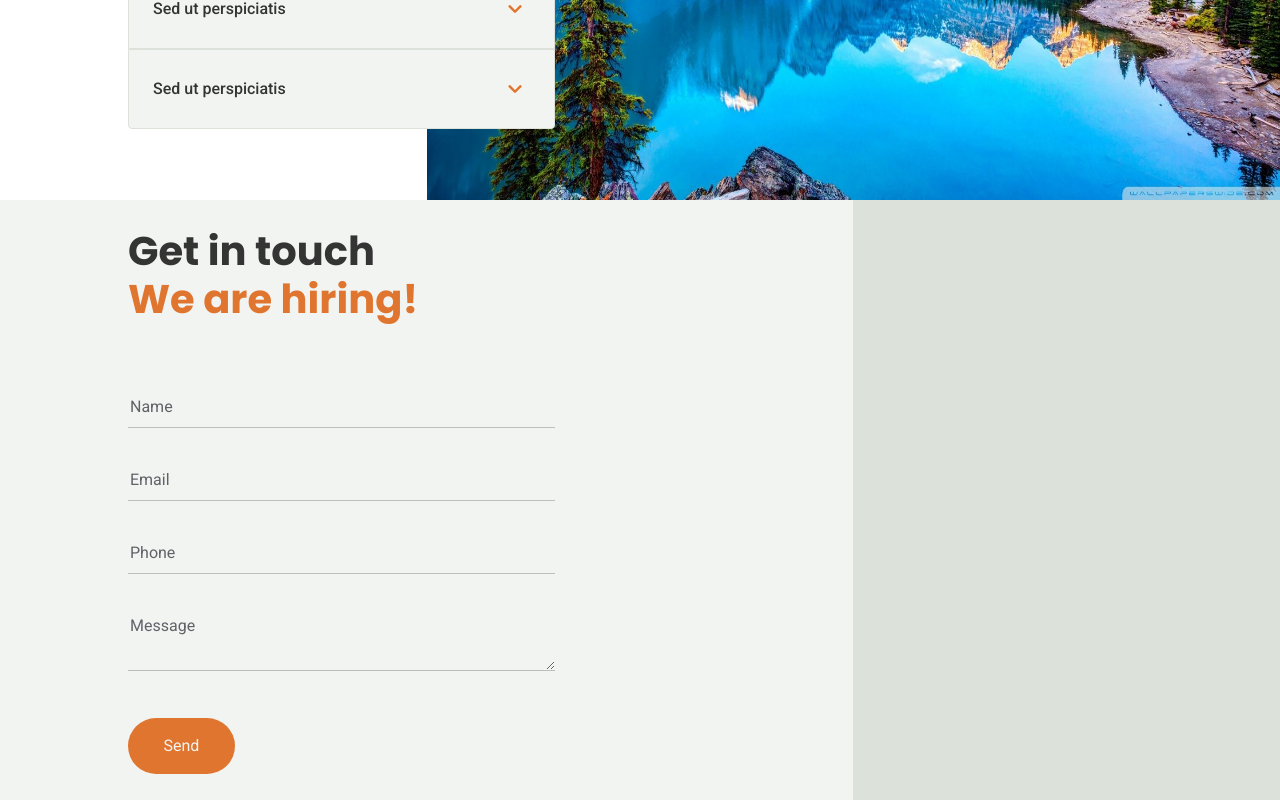
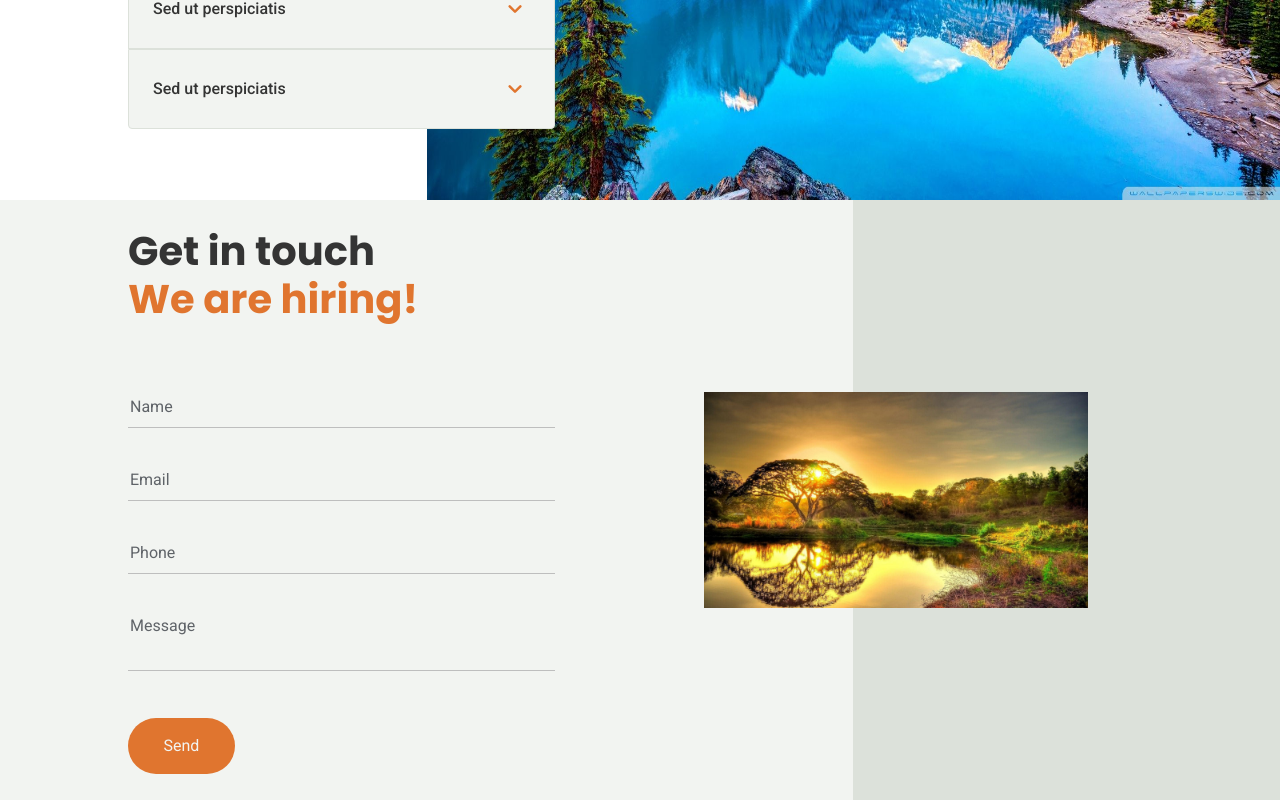
Before and after one commit to pablotejedor/pinhead, a React (Vite) app: page / in a window 1280 px wide. Shown: the part 2480-3280 px from the top of the page. Built offline with nearby package versions, Linux system fonts and the light colour scheme.

Commit message:
Contact section finished

```diff
--- a/src/components/Contact.jsx
+++ b/src/components/Contact.jsx
@@ -1,5 +1,6 @@
 import React from 'react';
 import { Field, Form, Formik } from 'formik';
+import image3 from '../assets/image3.jpg';
 
 export default function Contact() {
   const handleSubmit = (values) => {
@@ -60,7 +61,6 @@
             }
             return errors;
           }}
-          className="bg-info"
         >
           {({ touched, errors, isValid }) => (
             <Form className="w-50 position-relative start-15">
@@ -92,6 +92,11 @@
         </Formik>
       </div>
       <div className="col-4 bg-gray-200"></div>
+      <img
+        src={image3}
+        alt="Mountain with lake and snowy forest"
+        className="vw-30 position-absolute top-50 end-0 translate-middle"
+      />
     </div>
   );
 }
--- a/src/index.css
+++ b/src/index.css
@@ -677,6 +677,14 @@
   width: 2vw !important;
 }
 
+.vw-30 {
+  width: 30vw !important;
+}
+
+.vw-40 {
+  width: 40vw !important;
+}
+
 .vw-60 {
   width: 60vw !important;
 }
@@ -4221,4 +4229,8 @@
   outline: none;
 }
 
+textarea {
+  resize: none;
+}
+
 /*# sourceMappingURL=index.css.map */
--- a/src/index.scss
+++ b/src/index.scss
@@ -64,6 +64,8 @@
       class: vw,
       values: (
         2: 2vw,
+        30: 30vw,
+        40: 40vw,
         60: 60vw,
         100: 100vw,
       ),
@@ -222,3 +224,7 @@
 .input-form:focus {
   outline: none;
 }
+
+textarea {
+  resize: none;
+}
```
Also changed, not shown: 1 other file (tests, documents, lock files or other folders).
